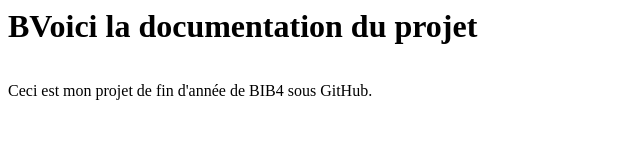
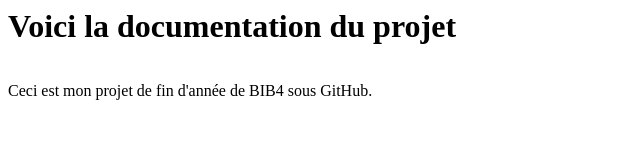
Before and after one commit to alxthiry/alxthiry.github.io, a plain HTML site: page documentation/index.html in a window 1280 px wide. Shown: the whole page, without its empty margins (0-640 px from the left). Drawn offline with Linux system fonts and the light colour scheme.

Commit message:
Update index.html

```diff
--- a/documentation/index.html
+++ b/documentation/index.html
@@ -1,7 +1,7 @@
 <html>
 <body>
 <title>Projet de fin d'année sur le XML.</title>
-<h1>BVoici la documentation du projet</h1>
+<h1>Voici la documentation du projet</h1>
 <image name="image_xml.png" />
 <p>Ceci est mon projet de fin d'année de BIB4 sous GitHub.</p>
 </body>
```
